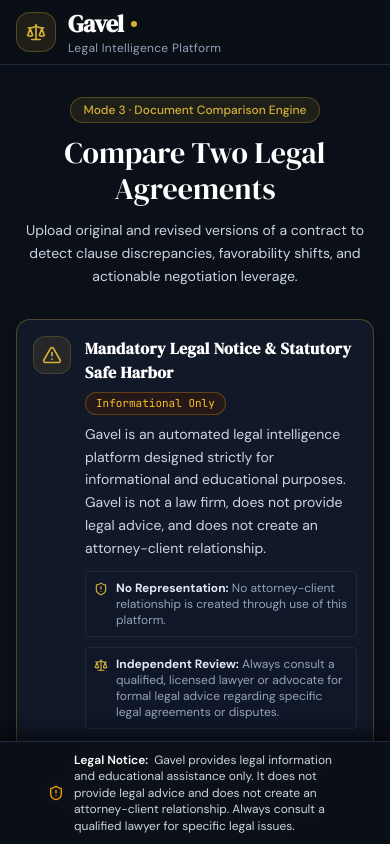
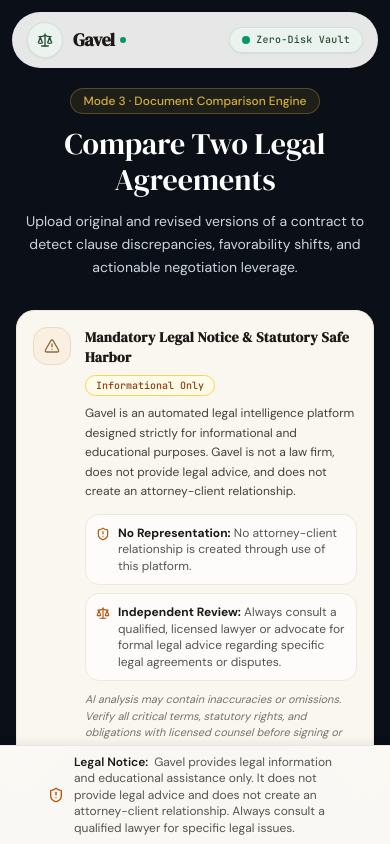
Before and after one commit to Zephyrxx0/gavel, a Next.js app: page /analyze/compare in a window 390 px wide. Shown: the top 844 px of the page. Built offline with nearby package versions, Linux system fonts and the light colour scheme.

Commit message:
refactor(home): convert root to actionless gateway with editorial cards

```diff
--- a/components/shared/Header.tsx
+++ b/components/shared/Header.tsx
@@ -1,31 +1,92 @@
+'use client';
+
 import React from 'react';
-import { Scale, ShieldCheck } from 'lucide-react';
+import Link from 'next/link';
+import { usePathname } from 'next/navigation';
+import { Scale, ShieldCheck, FileSearch, HelpCircle, GitCompare } from 'lucide-react';
+import { cn } from '@/lib/utils';
 
 export function Header() {
+  const pathname = usePathname() || '';
+
+  const navLinks = [
+    {
+      name: 'Document Decoder',
+      href: '/',
+      activeMatch: (p: string) => p === '/' || p.startsWith('/analyze/document'),
+      icon: FileSearch,
+    },
+    {
+      name: 'Situation Navigator',
+      href: '/analyze/situation',
+      activeMatch: (p: string) => p.startsWith('/analyze/situation'),
+      icon: HelpCircle,
+    },
+    {
+      name: 'Compare Contracts',
+      href: '/analyze/compare',
+      activeMatch: (p: string) => p.startsWith('/analyze/compare'),
+      icon: GitCompare,
+    },
+  ];
+
   return (
-    <header className="w-full border-b border-[#1E293B] bg-[#0B0F17]/80 backdrop-blur sticky top-0 z-40">
-      <div className="container mx-auto max-w-7xl px-4 sm:px-6 lg:px-8 h-16 flex items-center justify-between">
-        <div className="flex items-center gap-3">
-          <div className="flex h-10 w-10 items-center justify-center rounded-lg bg-[#D4AF37]/10 border border-[#D4AF37]/30 text-[#D4AF37]">
-            <Scale className="h-5 w-5" aria-hidden="true" />
+    <header className="sticky top-3 sm:top-4 z-40 w-full px-3 sm:px-6 max-w-6xl mx-auto transition-all duration-300">
+      <div className="rounded-full border border-stone-200/90 bg-white/90 backdrop-blur-xl shadow-card-soft px-3.5 sm:px-6 h-14 sm:h-16 flex items-center justify-between gap-4">
+        {/* Brand identity */}
+        <Link
+          href="/"
+          className="flex items-center gap-2.5 sm:gap-3 group focus:outline-none focus-visible:ring-2 focus-visible:ring-stone-400 rounded-full"
+        >
+          <div className="flex h-9 w-9 sm:h-10 sm:w-10 items-center justify-center rounded-full bg-[#EBF3EE] border border-[#D0E2D6] text-[#264D34] shadow-sm group-hover:scale-105 transition-all duration-200">
+            <Scale className="h-4 w-4 sm:h-5 sm:w-5" aria-hidden="true" />
           </div>
           <div>
-            <div className="flex items-center gap-2">
-              <span className="font-serif text-2xl font-bold tracking-tight text-white">
+            <div className="flex items-center gap-1.5">
+              <span className="font-serif text-lg sm:text-xl font-bold tracking-tight text-stone-900 group-hover:text-stone-700 transition-colors">
                 Gavel
               </span>
-              <span className="h-1.5 w-1.5 rounded-full bg-[#D4AF37]" />
+              <span className="h-1.5 w-1.5 rounded-full bg-emerald-600" />
             </div>
-            <p className="text-xs font-sans tracking-wide text-slate-400">
-              Legal Intelligence Platform
+            <p className="hidden sm:block text-[10px] font-mono tracking-wider text-stone-500 uppercase">
+              Legal Intelligence
             </p>
           </div>
-        </div>
+        </Link>
 
-        <div className="flex items-center gap-3">
-          <div className="hidden sm:flex items-center gap-1.5 rounded-full border border-[#1E293B] bg-[#111827] px-3 py-1 text-xs text-slate-300">
-            <ShieldCheck className="h-3.5 w-3.5 text-[#10B981]" />
-            <span className="font-mono text-[11px]">Zero-Disk Ephemeral Privacy</span>
+        {/* Desktop Navigation Modes */}
+        <nav className="hidden md:flex items-center gap-1 bg-stone-100/90 border border-stone-200/70 rounded-full p-1 text-xs">
+          {navLinks.map((link) => {
+            const isActive = link.activeMatch(pathname);
+            const Icon = link.icon;
+            return (
+              <Link
+                key={link.href}
+                href={link.href}
+                className={cn(
+                  'flex items-center gap-1.5 px-3.5 py-1.5 rounded-full font-medium transition-all duration-150',
+                  isActive
+                    ? 'bg-white text-stone-900 shadow-sm border border-stone-200/80'
+                    : 'text-stone-600 hover:text-stone-900 hover:bg-white/60'
+                )}
+              >
+                <Icon className={cn('w-3.5 h-3.5', isActive ? 'text-stone-900' : 'text-stone-500')} />
+                <span>{link.name}</span>
+              </Link>
+            );
+          })}
+        </nav>
+
+        {/* Security & Privacy Pill */}
+        <div className="flex items-center gap-2">
+          <div className="flex items-center gap-1.5 rounded-full border border-[#D0E2D6] bg-[#EBF3EE] px-3 py-1 text-xs text-[#264D34] shadow-sm">
+            <span className="relative flex h-2 w-2">
+              <span className="animate-ping absolute inline-flex h-full w-full rounded-full bg-emerald-500 opacity-75" />
+              <span className="relative inline-flex rounded-full h-2 w-2 bg-emerald-600" />
+            </span>
+            <span className="font-mono text-[10px] sm:text-[11px] font-medium tracking-wide">
+              Zero-Disk Vault
+            </span>
           </div>
         </div>
       </div>
--- a/components/shared/LegalDisclaimer.tsx
+++ b/components/shared/LegalDisclaimer.tsx
@@ -27,19 +27,19 @@
       data-testid="legal-disclaimer-banner"
       aria-label="Legal Disclaimer"
       role="complementary"
-      className={`fixed bottom-0 left-0 right-0 z-50 bg-[#0B0F17]/95 backdrop-blur border-t border-[#1E293B] shadow-[0_-4px_16px_rgba(0,0,0,0.4)] px-4 py-2.5 text-xs text-slate-300 ${className}`}
+      className={`fixed bottom-0 left-0 right-0 z-50 bg-[#FAF9F5]/95 backdrop-blur-xl border-t border-stone-200/90 shadow-[0_-2px_12px_rgba(0,0,0,0.04)] px-4 py-2 text-xs text-stone-600 ${className}`}
     >
-      <div className="container mx-auto max-w-7xl flex items-center justify-between gap-3">
+      <div className="container mx-auto max-w-6xl flex items-center justify-between gap-3">
         <div className="flex items-center gap-2.5 min-w-0">
-          <ShieldAlert className="h-4 w-4 shrink-0 text-[#F59E0B]" aria-hidden="true" />
-          <p className="leading-snug text-slate-300">
-            <strong className="font-semibold text-white mr-1.5">Legal Notice:</strong>
+          <ShieldAlert className="h-4 w-4 shrink-0 text-amber-700" aria-hidden="true" />
+          <p className="leading-snug text-stone-600 text-xs">
+            <strong className="font-semibold text-stone-900 mr-1.5">Legal Notice:</strong>
             {DISCLAIMER_TEXT.banner}
           </p>
         </div>
-        <div className="hidden md:flex items-center gap-1.5 shrink-0 text-[11px] font-mono text-[#D4AF37] uppercase tracking-wider">
-          <Scale className="h-3.5 w-3.5" aria-hidden="true" />
-          <span>Non-UPL Protected</span>
+        <div className="hidden md:flex items-center gap-1.5 shrink-0 text-[10px] font-mono text-stone-600 uppercase tracking-wider bg-stone-100 border border-stone-200 px-2.5 py-0.5 rounded-full">
+          <Scale className="h-3 w-3" aria-hidden="true" />
+          <span>Non-UPL Safe Harbor</span>
         </div>
       </div>
     </aside>
@@ -49,48 +49,49 @@
 /**
  * Prominent card component placed directly above analysis viewports.
  * Structurally non-dismissible without any close or toggle handlers.
+ * Styled in a calm, soft-parchment editorial format.
  */
 export function LegalDisclaimerCard({ className = '' }: LegalDisclaimerProps) {
   return (
     <section
       data-testid="legal-disclaimer-card"
       aria-label="Statutory Legal Disclaimer Card"
-      className={`rounded-lg border border-[#D4AF37]/30 bg-[#111827] p-4 sm:p-5 shadow-lg ${className}`}
+      className={`rounded-2xl border border-[#EFE7DC] bg-[#FAF6F0] p-4 sm:p-5 shadow-sm ${className}`}
     >
       <div className="flex items-start gap-3.5">
-        <div className="rounded-md bg-[#D4AF37]/10 p-2 text-[#D4AF37] shrink-0 border border-[#D4AF37]/20">
-          <AlertTriangle className="h-5 w-5" aria-hidden="true" />
+        <div className="rounded-xl bg-[#FAF0E1] p-2.5 text-[#8C6D42] shrink-0 border border-[#EADAC5]">
+          <AlertTriangle className="h-4 w-4 sm:h-5 sm:w-5" aria-hidden="true" />
         </div>
-        <div className="space-y-2 flex-1">
+        <div className="space-y-2 flex-1 min-w-0">
           <div className="flex flex-wrap items-center justify-between gap-2">
-            <h3 className="font-serif text-base font-semibold text-white tracking-wide">
+            <h3 className="font-serif text-sm sm:text-base font-semibold text-stone-900 tracking-wide">
               {DISCLAIMER_TEXT.cardTitle}
             </h3>
-            <span className="inline-flex items-center rounded-full border border-amber-500/30 bg-amber-950/40 px-2.5 py-0.5 text-[11px] font-mono text-amber-400">
+            <span className="inline-flex items-center rounded-full border border-amber-300 bg-amber-50 px-2.5 py-0.5 text-[10px] font-mono text-amber-800 font-medium">
               Informational Only
             </span>
           </div>
 
-          <p className="text-sm text-slate-300 leading-relaxed">
+          <p className="text-xs sm:text-sm text-stone-700 leading-relaxed font-sans">
             {DISCLAIMER_TEXT.cardSummary}
           </p>
 
-          <div className="grid grid-cols-1 sm:grid-cols-2 gap-2.5 pt-1 text-xs text-slate-400">
-            <div className="flex items-start gap-2 bg-[#0F172A]/70 rounded p-2 border border-[#1E293B]">
-              <ShieldAlert className="h-3.5 w-3.5 text-[#D4AF37] shrink-0 mt-0.5" />
-              <span>
-                <strong className="text-slate-200">No Representation:</strong> No attorney-client relationship is created through use of this platform.
+          <div className="grid grid-cols-1 sm:grid-cols-2 gap-2 pt-1 text-xs text-stone-600">
+            <div className="flex items-start gap-2 bg-white/70 rounded-lg p-2.5 border border-[#EFE7DC]">
+              <ShieldAlert className="h-3.5 w-3.5 text-amber-700 shrink-0 mt-0.5" />
+              <span className="leading-snug">
+                <strong className="text-stone-900">No Representation:</strong> No attorney-client relationship is created through use of this platform.
               </span>
             </div>
-            <div className="flex items-start gap-2 bg-[#0F172A]/70 rounded p-2 border border-[#1E293B]">
-              <Scale className="h-3.5 w-3.5 text-[#D4AF37] shrink-0 mt-0.5" />
-              <span>
-                <strong className="text-slate-200">Independent Review:</strong> {DISCLAIMER_TEXT.counselWarning}
+            <div className="flex items-start gap-2 bg-white/70 rounded-lg p-2.5 border border-[#EFE7DC]">
+              <Scale className="h-3.5 w-3.5 text-amber-700 shrink-0 mt-0.5" />
+              <span className="leading-snug">
+                <strong className="text-stone-900">Independent Review:</strong> {DISCLAIMER_TEXT.counselWarning}
               </span>
             </div>
           </div>
 
-          <p className="text-[11px] text-slate-400 italic pt-0.5">
+          <p className="text-[11px] text-stone-500 italic pt-0.5">
             {DISCLAIMER_TEXT.aiLimitation}
           </p>
         </div>
```
Also changed, not shown: app/page.tsx (+111 -166 lines).
